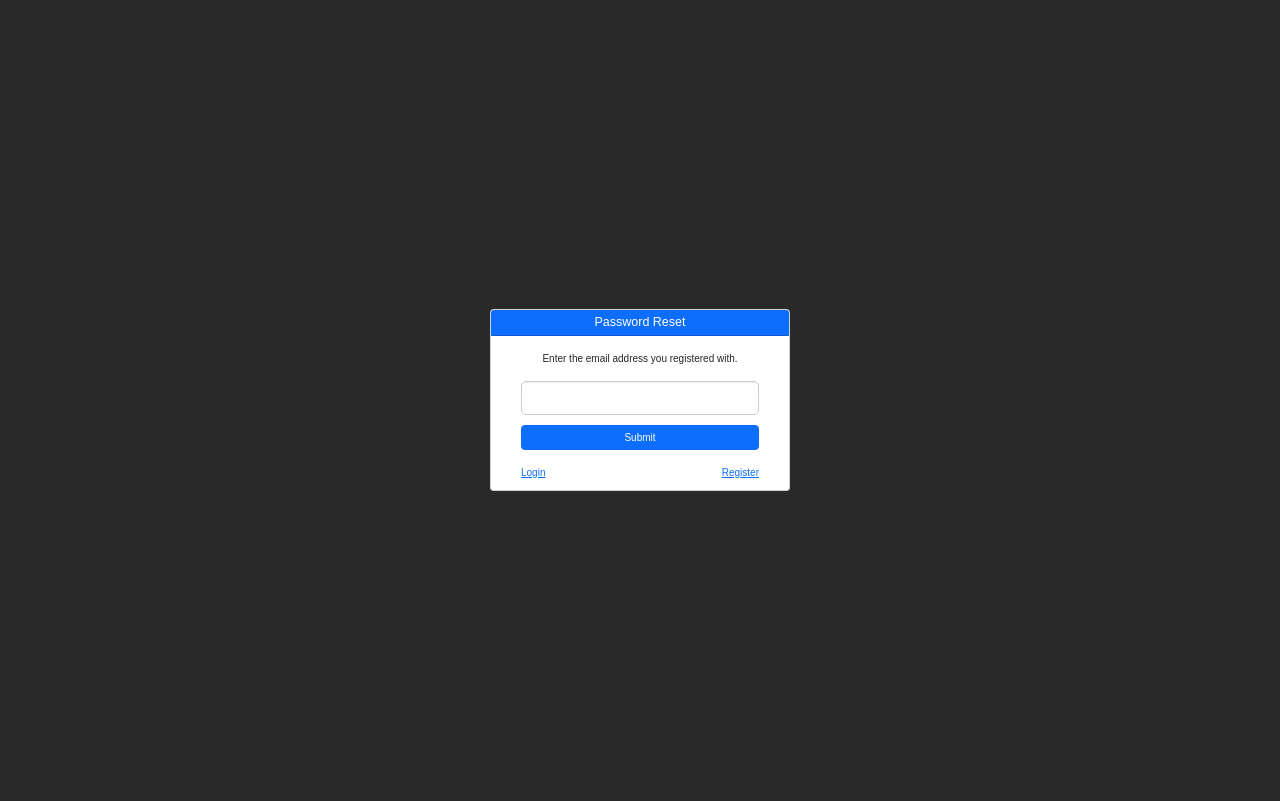
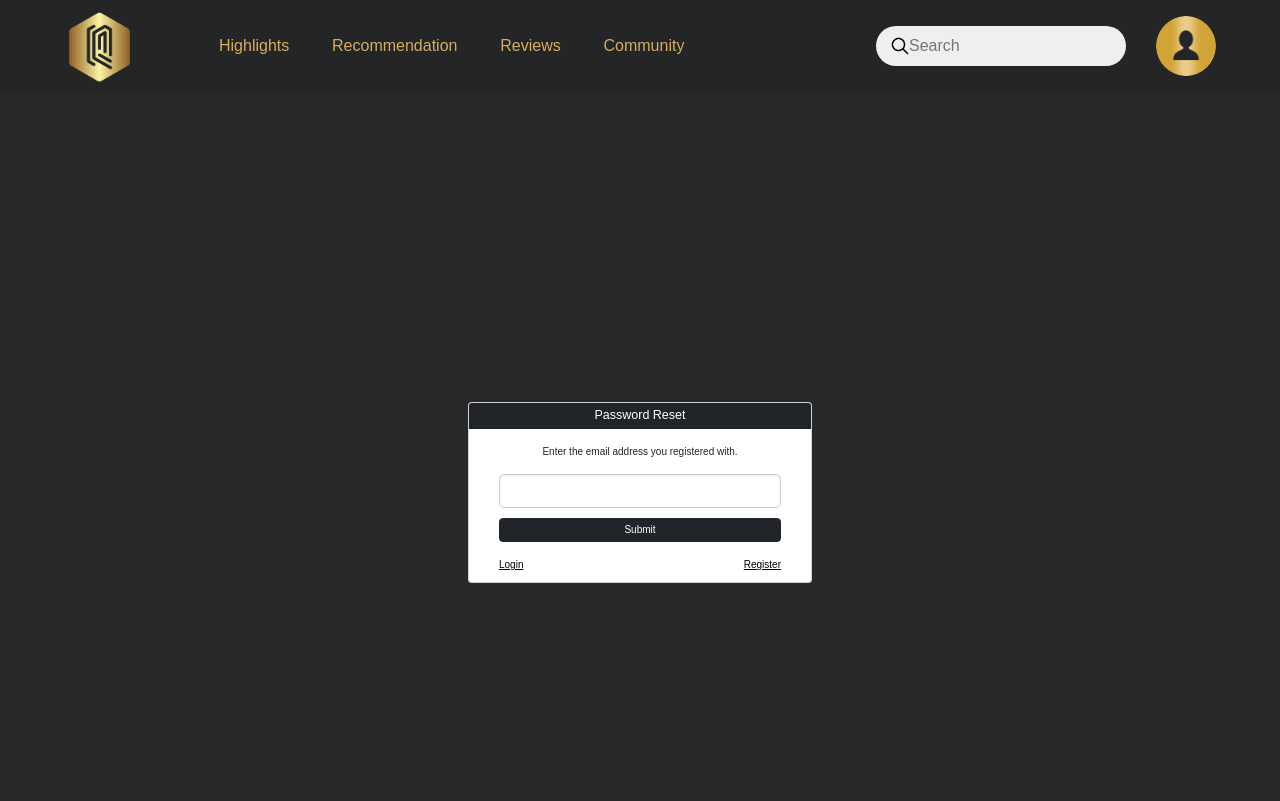
Before and after one commit to dndannynguyen/QuestQube, a Node project: template views/forgotPassword.ejs in a window 1280 px wide. Shown: the top 801 px of the page. Run offline with Node 20 templates, Linux system fonts and the light colour scheme; the template is opened without the code that fills it, so the values that code supplies are empty; some libraries are stand-ins or nearby versions.

Commit message:
Add forgotPassword styling, modify search bar

```diff
--- a/views/forgotPassword.ejs
+++ b/views/forgotPassword.ejs
@@ -1,8 +1,9 @@
-<%- include("templates/head", { stylesheetPath: ['/styles/login.css'] }) %>
+<%- include("templates/head", { stylesheetPath: ['/styles/login.css', '/styles/nav.css','/styles/foot.css'] }) %>
+<%- include("templates/nav") %>
 <div class="d-flex justify-content-center align-items-center vh-100">
-    <form method="POST" action="/securityQuestion">
-        <div class="card text-center" style="width: 300px;">
-            <div class="card-header h5 text-white bg-primary">Password Reset</div>
+    <form method="POST" action="/securityQuestion" style="width:auto;">
+        <div class="card text-center" style="width: 344px">
+            <div class="card-header h5 text-white bg-dark">Password Reset</div>
             <div class="card-body px-5">
                 <p class="card-text py-2">
                     Enter the email address you registered with.
@@ -10,10 +11,10 @@
                 <div class="form-outline">
                     <input type="email" name="email" class="form-control my-3" />
                 </div>
-                <button class="btn btn-primary w-100" type="submit">Submit</button>
+                <button class="btn btn-dark w-100" type="submit">Submit</button>
                 <div class="d-flex justify-content-between mt-4">
-                    <a class="" onclick="window.location.href='/login';">Login</a>
-                    <a class="" onclick="window.location.href='/signup';">Register</a>
+                    <a class="" style="color: black;" onclick="window.location.href='/login';">Login</a>
+                    <a class="" style="color: black;" onclick="window.location.href='/signup';">Register</a>
                 </div>
             </div>
         </div>
--- a/views/index.ejs
+++ b/views/index.ejs
@@ -10,7 +10,7 @@
             </a>
         </nav>
         <div class="content">
-            <h1>Start Your Quest</h1>
+            <h1>START YOUR QUEST</h1>
             <a href="signup">Explore</a>
 
         </div>
--- a/views/signup.ejs
+++ b/views/signup.ejs
@@ -16,7 +16,7 @@
     <input name="email" type="email" placeholder="email" />
     <br />
     <br />
-    <label for="password">Password</label>
+    <label for="password">Password <br> <p style="font-size:x-small;">(*Must be at least 8 characters long with at least 1 uppercase letter, 1 lowercase letter, 1 number, and 1 special character.)</p></label>
     <input name="password" type="password" placeholder="password" />
     <br />
     <br />
--- a/views/templates/nav.ejs
+++ b/views/templates/nav.ejs
@@ -12,8 +12,8 @@
         <form action="/user" method="get">
             <div class="search-box">
                 <img src="/mediaResources/searchglass.png" alt="">
-                <input type="text" id="username" name="username" placeholder="Search">
-                <input type="submit" value="Search" style="visibility: hidden;">
+                <input type="text" id="username" name="username" placeholder="Search" style="padding:0">
+                <input type="submit" value="Search" style="visibility: hidden; width: 0; padding:0">
             </div>
         </form>
         <div class="nav-user-icon">
@@ -23,26 +23,3 @@
         </div>
     </div>
 </nav>
-
-<!-- <nav>
-        <div class="nav-left">
-            <a href="/"><img src="mediaResources/logo4.png" class="logo" alt=""></a>
-            <ul>
-                <li><a href="#">Highlights</a></li>
-                <li><a href="#">Recommendation</a></li>
-                <li><a href="#">Reviews</a></li>
-                <li><a href="#">Community</a></li>
-            </ul>
-        </div>
-        <div class="nav-right">
-            <div class="search-box">
-                <img src="mediaResources/searchglass.png" alt="">
-                <input type="text" placeholder="Search">
-            </div>
-            <div class="nav-user-icon">
-                <a href="profile">
-                    <img src="mediaResources/user.png" alt="">
-                </a>
-            </div>
-        </div>
-    </nav> -->
```
